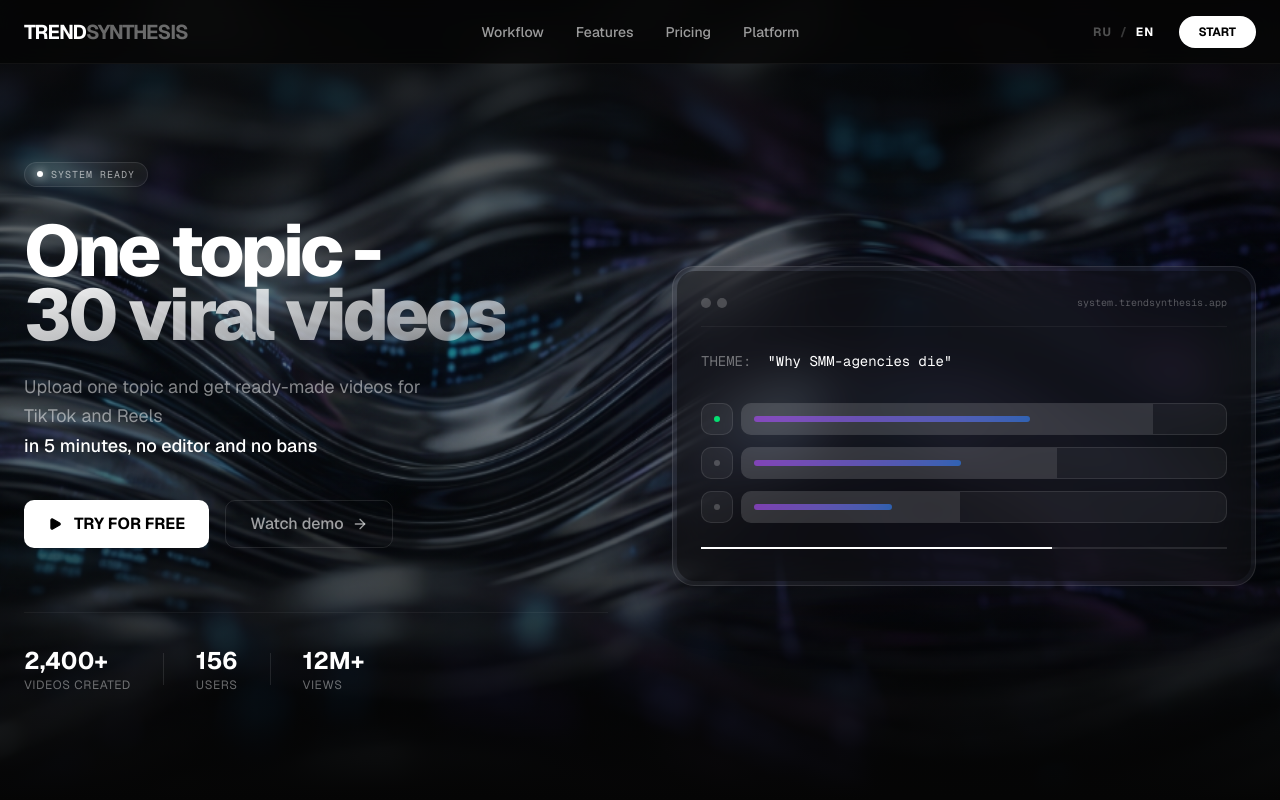
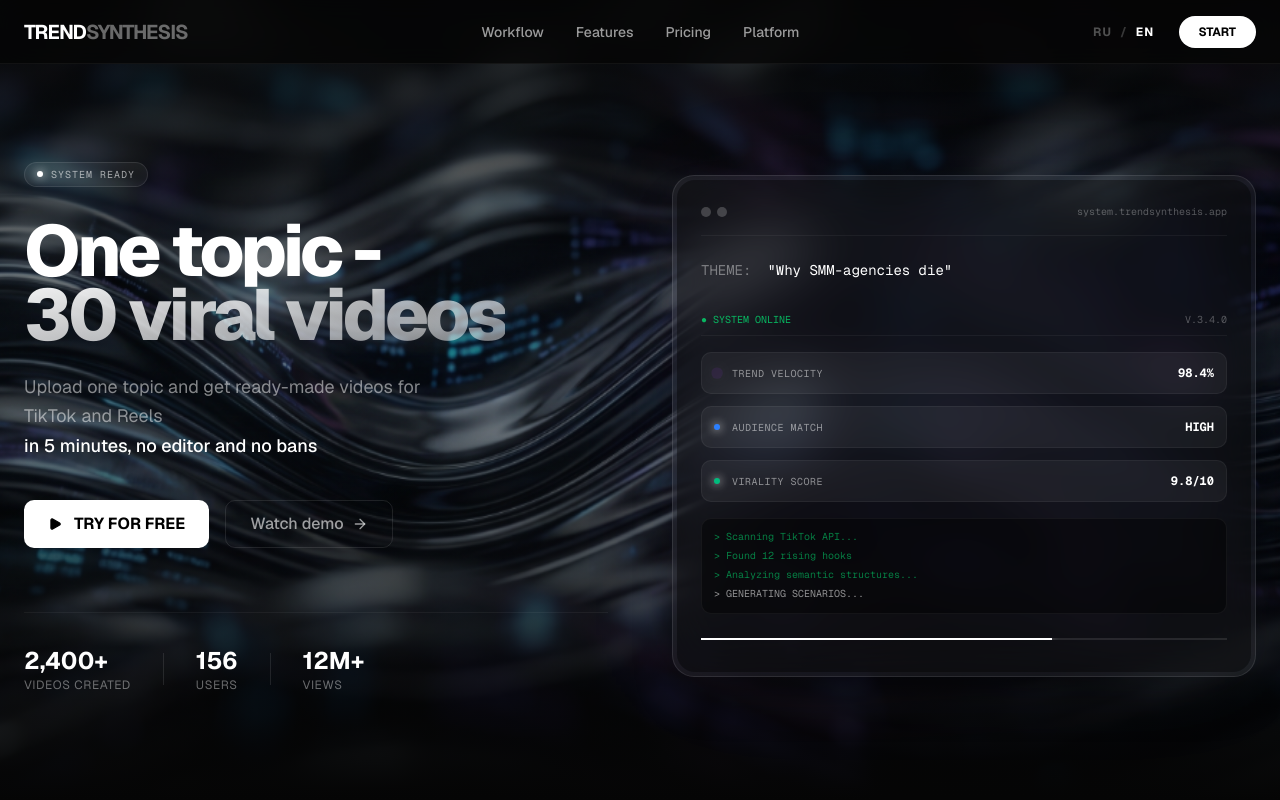
Before and after one commit to andreynaasulin-del/trendsynthesis, a Next.js app: page / in a window 1280 px wide. Shown: the top 800 px of the page. Built offline with nearby package versions, Linux system fonts and the light colour scheme.

Commit message:
Fix UI corruptions, improve Hero visualization and Demo interactivity

```diff
--- a/src/app/page.tsx
+++ b/src/app/page.tsx
@@ -203,24 +203,42 @@ export default function LandingPage() {
                   <span className="text-white">{currentT.demo.val}</span>
                 </div>
 
-                {/* Dynamic Trend Visual */}
-                <div className="space-y-3 mb-6">
-                  {[0.9, 0.7, 0.4].map((opacity, i) => (
-                    <div key={i} className="flex gap-2 items-center">
-                      <div className="w-8 h-8 rounded-lg bg-white/5 border border-white/10 flex items-center justify-center">
-                        <div className={`w-1.5 h-1.5 rounded-full ${i === 0 ? 'bg-green-400' : 'bg-white/20'}`} />
-                      </div>
-                      <div className="flex-1 h-8 rounded-lg bg-white/5 border border-white/10 overflow-hidden relative">
-                        <div
-                          className="absolute inset-y-0 left-0 bg-white/10"
-                          style={{ width: `${85 - (i * 20)}%` }}
-                        />
-                        <div className="absolute inset-0 flex items-center px-3">
-                          <div className="h-1.5 rounded-full bg-gradient-to-r from-purple-500 to-blue-500 w-full opacity-60" style={{ width: `${60 - (i * 15)}%` }} />
+                {/* Advanced AI Visual Interface */}
+                <div className="relative z-10 space-y-4 mb-6">
+                  {/* Status Header */}
+                  <div className="flex items-center justify-between text-[10px] font-mono border-b border-white/5 pb-2 mb-4">
+                    <span className="text-green-400 animate-pulse">● SYSTEM ONLINE</span>
+                    <span className="text-white/30">V.3.4.0</span>
+                  </div>
+
+                  {/* Analysis Nodes */}
+                  <div className="space-y-3">
+                    {[
+                      { label: "TREND VELOCITY", val: "98.4%", color: "bg-purple-500" },
+                      { label: "AUDIENCE MATCH", val: "HIGH", color: "bg-blue-500" },
+                      { label: "VIRALITY SCORE", val: "9.8/10", color: "bg-emerald-500" }
+                    ].map((item, i) => (
+                      <div key={i} className="bg-white/5 rounded-lg p-3 border border-white/5 flex items-center justify-between group hover:bg-white/10 transition-colors">
+                        <div className="flex items-center gap-3">
+                          <div className={`w-1.5 h-1.5 rounded-full shadow-[0_0_10px_currentColor] ${item.color} ${i === 0 ? 'animate-ping' : ''}`} />
+                          <span className="text-[10px] font-mono text-white/50 tracking-wider">{item.label}</span>
+                        </div>
+                        <div className="font-mono text-xs font-bold text-white group-hover:scale-105 transition-transform">
+                          {item.val}
                         </div>
                       </div>
+                    ))}
+                  </div>
+
+                  {/* Terminal Log */}
+                  <div className="mt-4 h-24 bg-black/40 rounded-lg p-3 font-mono text-[10px] text-green-400/80 overflow-hidden border border-white/5 flex flex-col justify-end">
+                    <div className="space-y-1 opacity-70">
+                      <div>&gt; Scanning TikTok API...</div>
+                      <div>&gt; Found 12 rising hooks</div>
+                      <div>&gt; Analyzing semantic structures...</div>
+                      <div className="text-white animate-pulse">&gt; GENERATING SCENARIOS...</div>
                     </div>
-                  ))}
+                  </div>
                 </div>
 
                 {/* Progress Bar Visual */}
@@ -256,9 +274,26 @@ export default function LandingPage() {
                 <button
                   onClick={runDemo}
                   disabled={demoState !== 'idle'}
-                  className="bg-white text-black font-bold px-8 py-4 rounded-xl hover:bg-gray-200 transition-colors whitespace-nowrap"
+                  className={`
+                    px-8 py-4 rounded-xl font-bold transition-all relative overflow-hidden group
+                    ${demoState === 'idle'
+                      ? 'bg-white text-black hover:bg-gray-200 hover:scale-[1.02]'
+                      : 'bg-white/10 text-white cursor-wait border border-white/10'}
+                  `}
                 >
-                  {demoState === 'idle' ? currentT.demo.btn : 'PROCESSING...'}
+                  <span className="relative z-10 flex items-center gap-2">
+                    {demoState === 'idle' ? (
+                      currentT.demo.btn
+                    ) : (
+                      <>
+                        <span className="animate-spin">⟳</span>
+                        PROCESSING...
+                      </>
+                    )}
+                  </span>
+                  {demoState !== 'idle' && (
+                    <div className="absolute inset-0 bg-gradient-to-r from-transparent via-white/10 to-transparent animate-shimmer" style={{ backgroundSize: '200% 100%' }} />
+                  )}
                 </button>
               </div>
             </div>
@@ -331,16 +366,21 @@ export default function LandingPage() {
                         <div className="text-sm font-bold leading-snug mb-2 text-white shadow-black drop-shadow-md line-clamp-2">
                           &quot;{video.hook}&quot;
                         </div>
-                        <div className="flex items-center gap-1.5 text-[10px] font-medium text-white/80 bg-white/5 px-2 py-1 rounded-full w-fit">
+                        <div className="flex items-center gap-1.5 text-[10px] font-medium text-white/80 bg-white/5 px-2 py-1 rounded-full w-fit backdrop-blur-sm border border-white/5">
                           <Play size={8} fill="currentColor" />
                           <span>{video.views}</span>
                         </div>
                       </div>
+
+                      {/* Fake Progress Bar */}
+                      <div className="absolute bottom-0 left-0 w-full h-0.5 bg-white/20">
+                        <div className="h-full bg-white/80" style={{ width: '35%' }} />
+                      </div>
                     </div>
                   ))}
-                  <div className="aspect-[9/16] bg-white text-black rounded-lg flex flex-col items-center justify-center p-4 cursor-pointer hover:bg-gray-200 transition-colors">
-                    <span className="text-3xl font-bold mb-1">+27</span>
-                    <span className="text-[10px] font-bold tracking-widest uppercase">{currentT.demo.done}</span>
+                  <div className="aspect-[9/16] bg-white/5 border-2 border-dashed border-white/10 rounded-xl flex flex-col items-center justify-center p-4 cursor-pointer hover:bg-white/10 transition-colors group">
+                    <span className="text-3xl font-bold mb-1 group-hover:scale-110 transition-transform">+27</span>
+                    <span className="text-[10px] font-bold tracking-widest uppercase text-white/50">{currentT.demo.done}</span>
                   </div>
                 </div>
 
```
